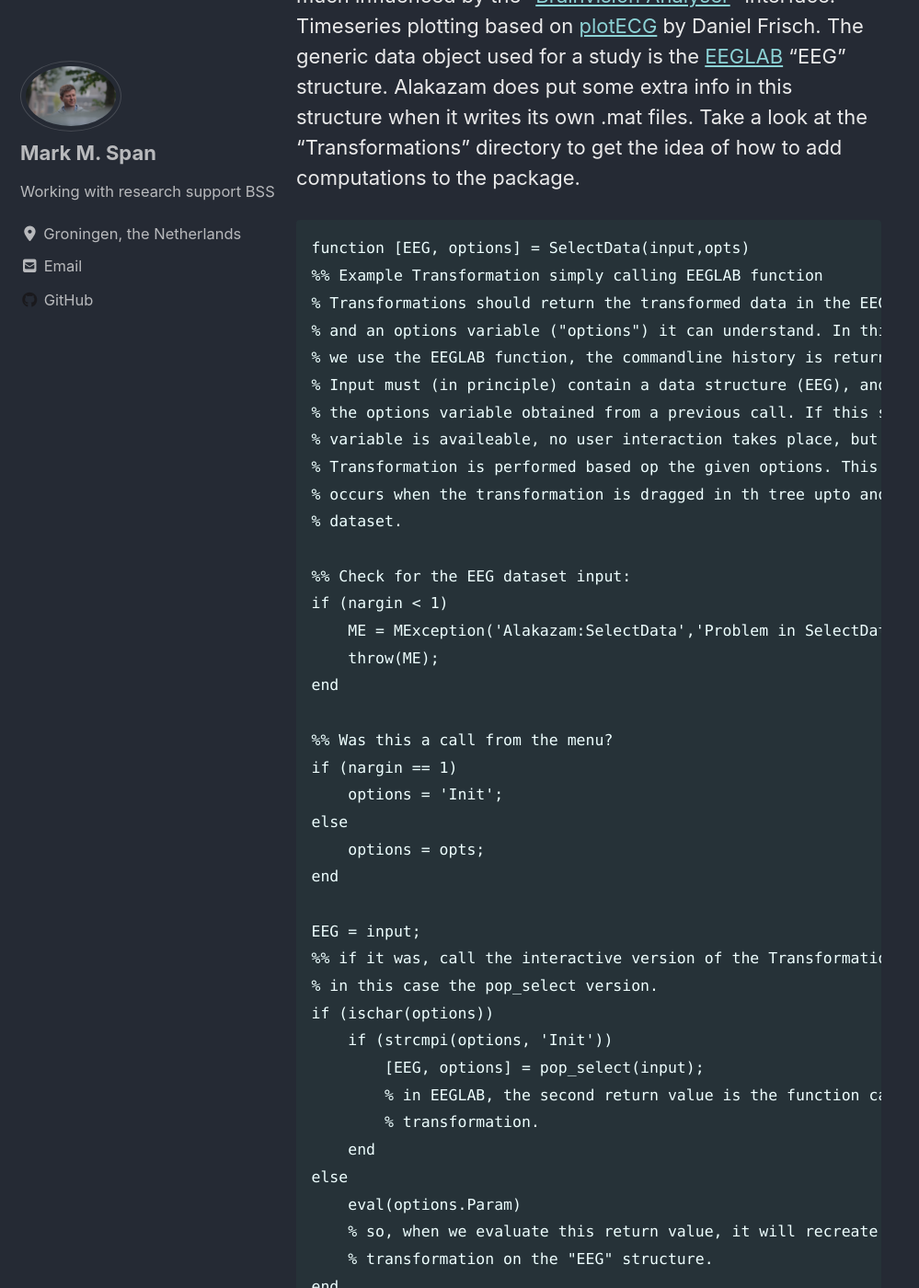
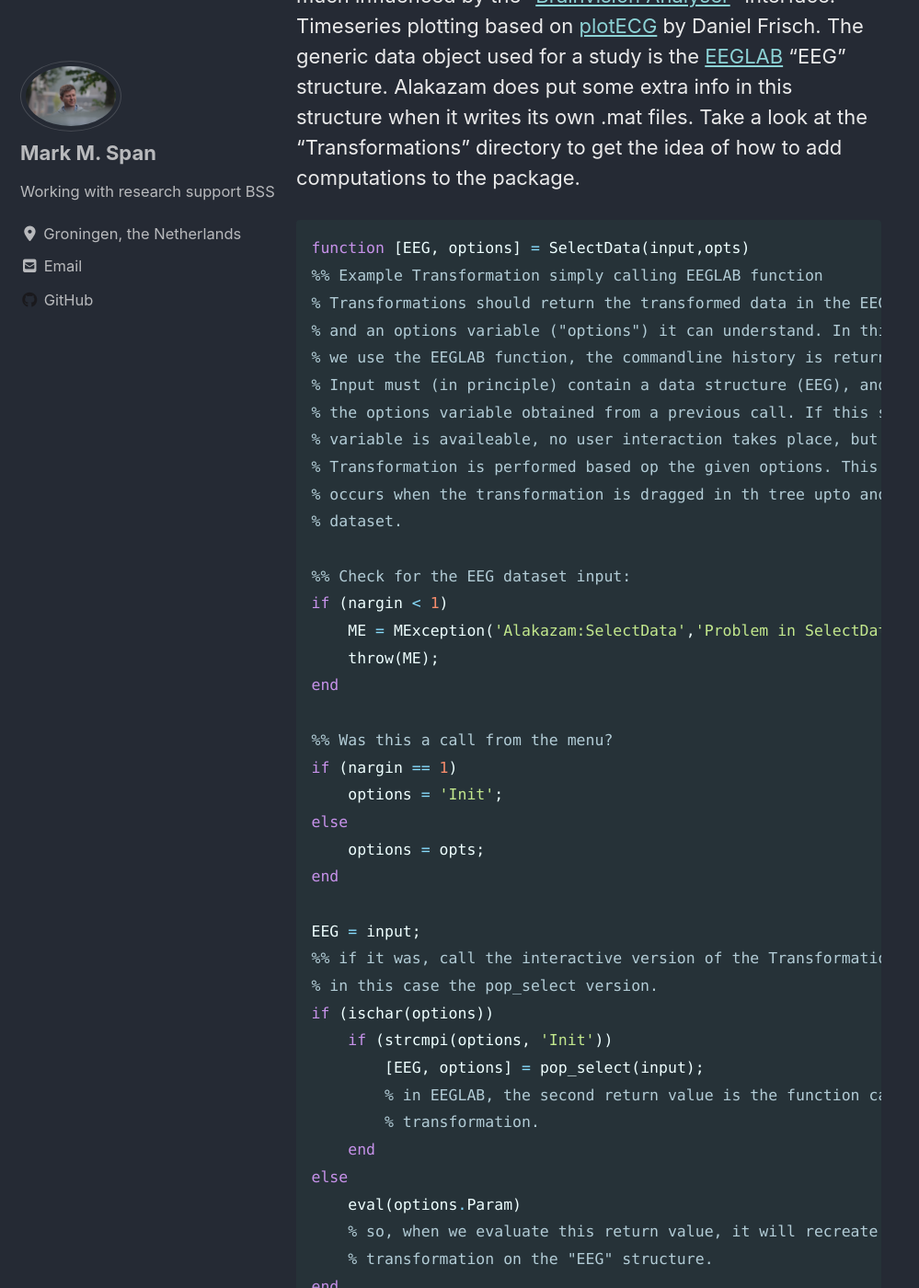
Before and after one commit to markspan/markspan.github.io, a Jekyll site: the page built from _posts/2020-04-07-Birth Notification.md, in a window 1280 px wide and 1400 px high, scrolled down 785 px. Shown: the whole window at 92% size, without its empty margins (0-999 px from the left). Built offline with Jekyll 4.4.1, drawn with Linux system fonts in a browser that asks for light colours; cached includes are drawn as plain includes; nearby versions of some CDN libraries.

Commit message:
Alakazam

````diff
--- a/_posts/2020-04-07-Birth Notification.md
+++ b/_posts/2020-04-07-Birth Notification.md
@@ -15,7 +15,7 @@ Timeseries plotting based on [plotECG](https://nl.mathworks.com/matlabcentral/fi
 The generic data object used for a study is the [EEGLAB](https://sccn.ucsd.edu/eeglab/index.php) "EEG" structure. Alakazam does put some extra info in this structure when it writes its own .mat files.
 Take a look at the "Transformations" directory to get the idea of how to add computations to the package.
 
-```
+``` matlab
 function [EEG, options] = SelectData(input,opts)
 %% Example Transformation simply calling EEGLAB function
 % Transformations should return the transformed data in the EEG structure,
````
